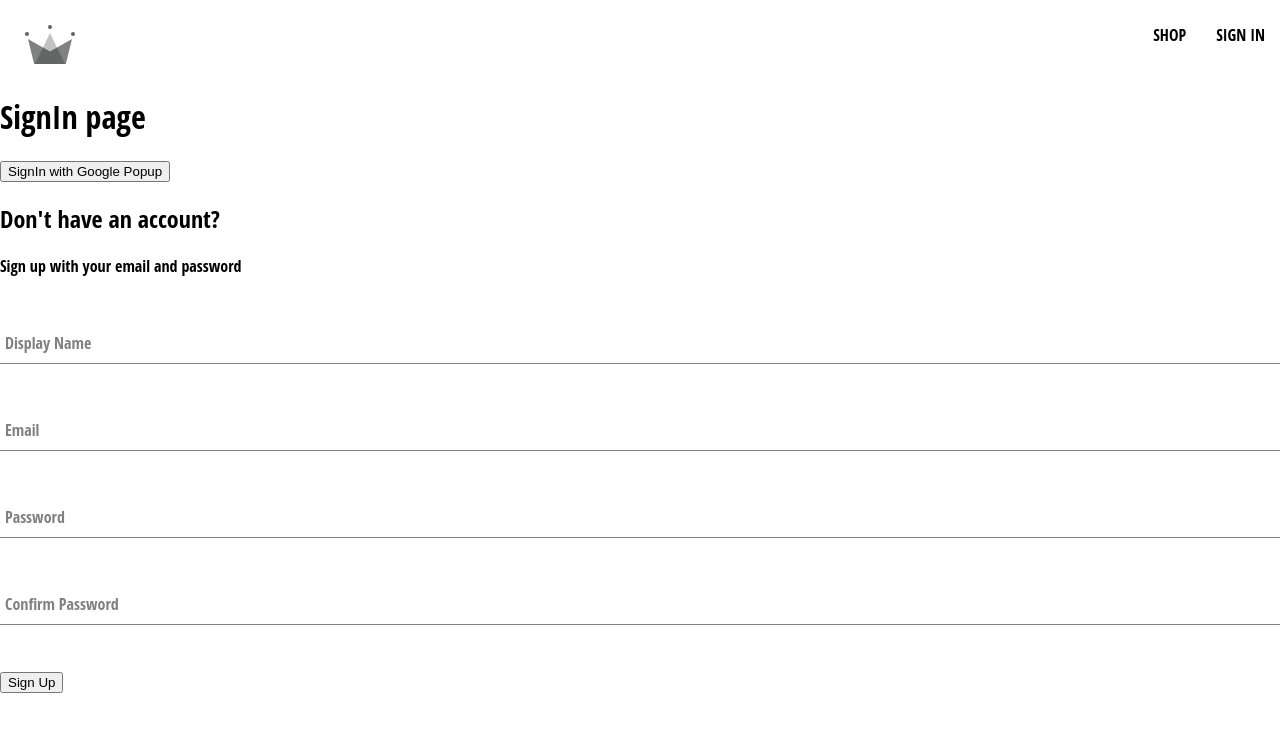
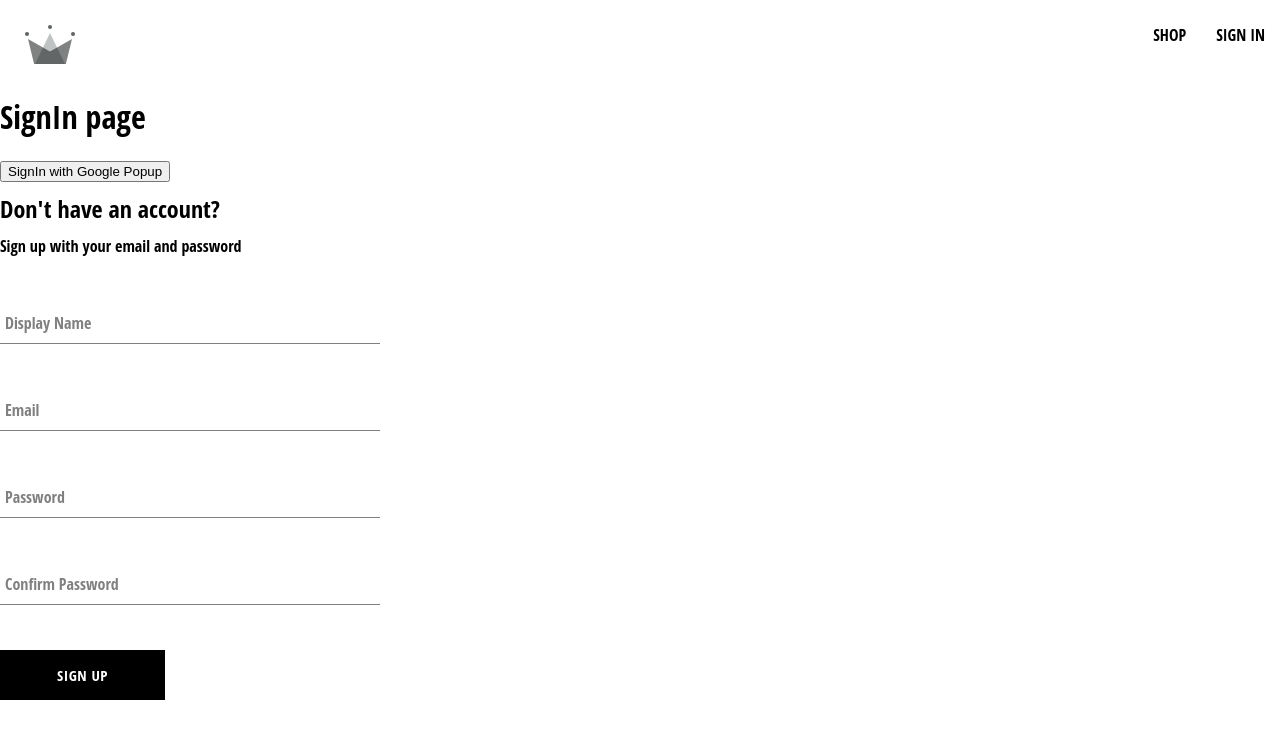
Before and after one commit to elsayed136/crwn-clothing, a React (Create React App) app: page /sign-in in a window 1280 px wide. Shown: the top 738 px of the page. Built offline with nearby package versions, Linux system fonts and the light colour scheme; the HTML template or start-up script is replaced by a standard one.

Commit message:
Add: button component

```diff
--- /dev/null
+++ b/src/components/Button/Button.js
@@ -0,0 +1,19 @@
+import './Button.scss';
+
+const BUTTON_TYPE_CLASSES = {
+	google: 'google-sign-in',
+	inverted: 'inverted',
+};
+
+const Button = ({ children, buttonType, ...otherProps }) => {
+	return (
+		<button
+			className={`btn ${BUTTON_TYPE_CLASSES[buttonType]}`}
+			{...otherProps}
+		>
+			{children}
+		</button>
+	);
+};
+
+export default Button;
--- /dev/null
+++ b/src/components/Button/Button.scss
@@ -0,0 +1,46 @@
+.btn {
+	min-width: 16.5rem;
+	width: auto;
+	height: 5rem;
+	letter-spacing: 0.5px;
+	line-height: 5rem;
+	padding: 0 3.5rem 0 3.5rem;
+	font-size: 1.5rem;
+	background-color: black;
+	color: white;
+	text-transform: uppercase;
+	font-family: 'Open Sans Condensed';
+	font-weight: bolder;
+	border: none;
+	cursor: pointer;
+	display: flex;
+	justify-content: center;
+
+	&:hover {
+		background-color: white;
+		color: black;
+		border: 1px solid black;
+	}
+
+	&.google-sign-in {
+		background-color: #4285f4;
+		color: white;
+
+		&:hover {
+			background-color: #357ae8;
+			border: none;
+		}
+	}
+
+	&.inverted {
+		background-color: white;
+		color: black;
+		border: 1px solid black;
+
+		&:hover {
+			background-color: black;
+			color: white;
+			border: none;
+		}
+	}
+}
--- a/src/components/SignUpForm/SignUpForm.js
+++ b/src/components/SignUpForm/SignUpForm.js
@@ -3,7 +3,9 @@ import {
 	creatAuthUserWithEmailAndPassword,
 	createUserDocumentFromAuth,
 } from '../../utils/firebase/firebase';
+import Button from '../Button/Button';
 import FormInput from '../FormInput/FormInput';
+import './SignUpForm.scss';
 
 const initialFormFields = {
 	displayName: '',
@@ -50,7 +52,7 @@ const SignUpForm = () => {
 	};
 
 	return (
-		<div>
+		<div className='sign-up-container'>
 			<h2>Don't have an account?</h2>
 			<span>Sign up with your email and password</span>
 			<form onSubmit={handleSubmit}>
@@ -98,7 +100,7 @@ const SignUpForm = () => {
 					}}
 				/>
 
-				<button type='submit'>Sign Up</button>
+				<Button type='submit'>Sign Up</Button>
 			</form>
 		</div>
 	);
--- a/src/components/SignUpForm/SignUpForm.scss
+++ b/src/components/SignUpForm/SignUpForm.scss
@@ -0,0 +1,9 @@
+.sign-up-container {
+	display: flex;
+	flex-direction: column;
+	width: 38rem;
+
+	h2 {
+		margin: 1rem 0;
+	}
+}
```
